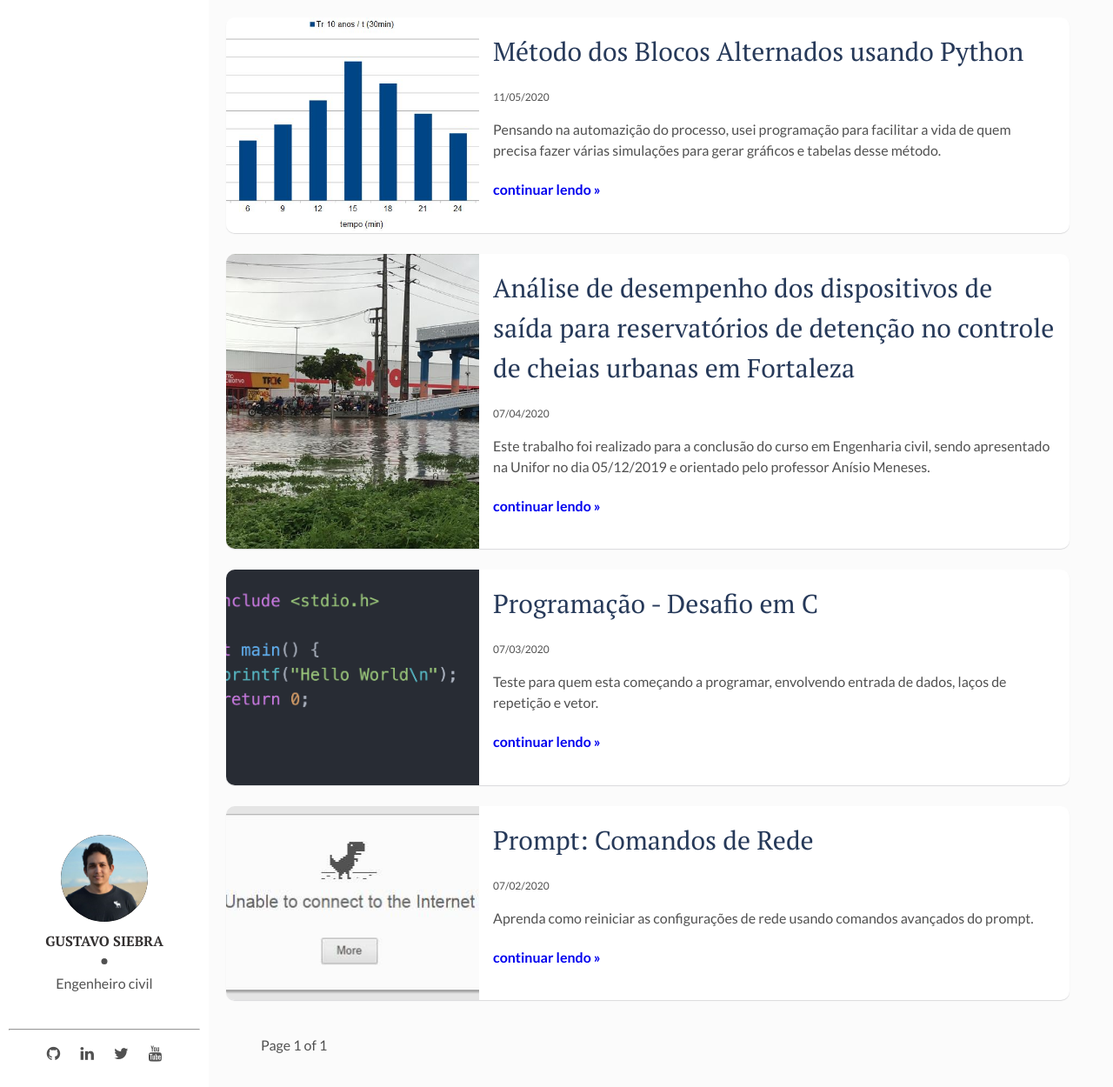
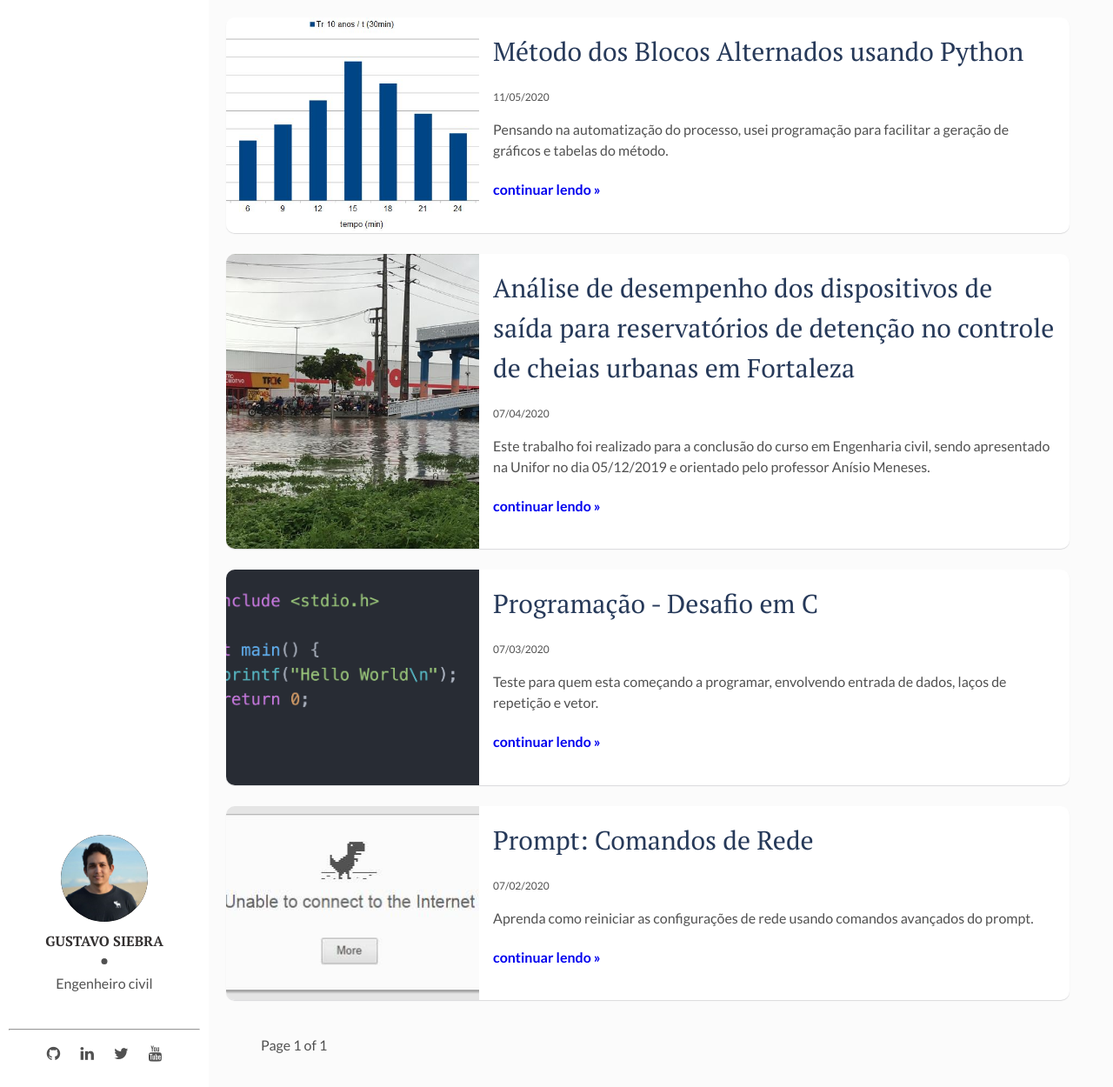
Before and after one commit to gustavosiebra/gustavosiebra.github.io, a Jekyll site: the page built from index.html, in a window 1280 px wide and 1250 px high. Shown: the whole window at 87% size. Built offline with Jekyll 4.4.1, drawn with Linux system fonts in a browser that asks for light colours; the list of posts is cut into pages by our own code.

Commit message:
Update 2020-05-11-metodo-dos-blocos-alternados.md

```diff
--- a/_posts/2020-05-11-metodo-dos-blocos-alternados.md
+++ b/_posts/2020-05-11-metodo-dos-blocos-alternados.md
@@ -2,7 +2,7 @@
 layout: post
 title:  "Método dos Blocos Alternados usando Python"
 date:   2020-05-11 00:00:00
-description: Pensando na automazição do processo, usei programação para facilitar a vida de quem precisa fazer várias simulações para gerar gráficos e tabelas desse método.
+description: Pensando na automatização do processo, usei programação para facilitar a geração de gráficos e tabelas do método.
 img: blocosAlternados.JPG # Add image post (optional)
 mathjax: true
 ---
```
